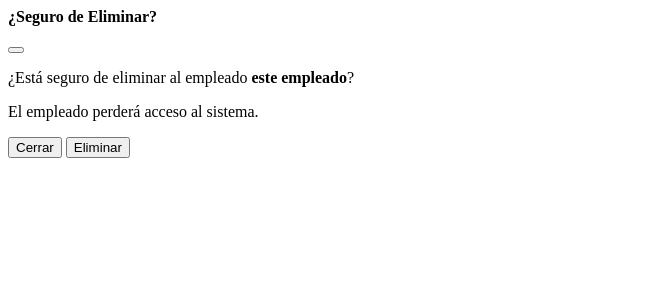
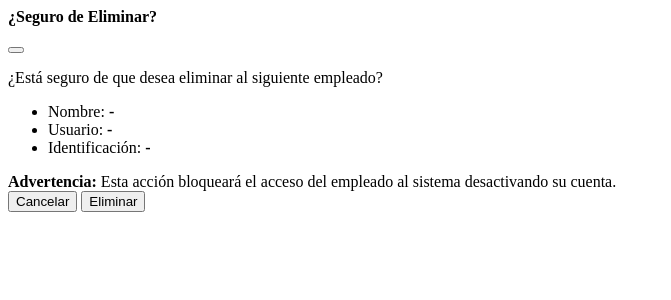
Before and after one commit to EmmanuelMG7/ink-pos, a Django app: template app_empleados/templates/modals/Modal_Eliminar_Empleado.html in a window 1280 px wide. Shown: the top 300 px of the page, without its empty margins (0-671 px from the left). Run offline with Django 5.2, Linux system fonts and the light colour scheme; the template is opened without the code that fills it, so the values that code supplies are empty.

Commit message:
feat(empleados): actualizar modal y acciones de tabla con prevencion de auto-eliminacion

```diff
--- a/app_empleados/templates/modals/Modal_Eliminar_Empleado.html
+++ b/app_empleados/templates/modals/Modal_Eliminar_Empleado.html
@@ -16,13 +16,32 @@
         </div>
 
         <div class="modal-body">
-          <p class="mb-1">¿Está seguro de eliminar al empleado <strong id="modal_eliminar_nombre">este empleado</strong>?</p>
-          <p class="text-danger small mb-0">El empleado perderá acceso al sistema.</p>
+          <p class="mb-2">¿Está seguro de que desea eliminar al siguiente empleado?</p>
+          <ul class="list-group mb-3">
+            <li class="list-group-item d-flex justify-content-between align-items-center">
+              <span class="text-muted">Nombre:</span>
+              <strong id="modal_eliminar_nombre">-</strong>
+            </li>
+            <li class="list-group-item d-flex justify-content-between align-items-center">
+              <span class="text-muted">Usuario:</span>
+              <strong id="modal_eliminar_usuario">-</strong>
+            </li>
+            <li class="list-group-item d-flex justify-content-between align-items-center">
+              <span class="text-muted">Identificación:</span>
+              <strong id="modal_eliminar_identificacion">-</strong>
+            </li>
+          </ul>
+          <div class="alert alert-warning d-flex align-items-center mb-0" role="alert">
+            <div>
+              <i class="bi bi-exclamation-triangle-fill me-2"></i>
+              <strong>Advertencia:</strong> Esta acción bloqueará el acceso del empleado al sistema desactivando su cuenta.
+            </div>
+          </div>
         </div>
 
         <div class="modal-footer">
-          <button type="button" class="btn btn-secondary" data-bs-dismiss="modal">Cerrar</button>
-          <button type="submit" class="btn btn-danger">Eliminar</button>
+          <button type="button" class="btn btn-secondary" data-bs-dismiss="modal">Cancelar</button>
+          <button type="submit" class="btn btn-danger" id="btn_confirmar_eliminar">Eliminar</button>
         </div>
       </form>
     </div>
@@ -38,43 +57,28 @@
         if (button) {
           var empleadoId = button.getAttribute('data-empleado-id');
           var empleadoNombre = button.getAttribute('data-empleado-nombre');
+          var empleadoUsuario = button.getAttribute('data-empleado-usuario');
+          var empleadoIdentificacion = button.getAttribute('data-empleado-identificacion');
 
           var inputId = modalEliminar.querySelector('#eliminar_empleado_id');
           var spanNombre = modalEliminar.querySelector('#modal_eliminar_nombre');
+          var spanUsuario = modalEliminar.querySelector('#modal_eliminar_usuario');
+          var spanIdentificacion = modalEliminar.querySelector('#modal_eliminar_identificacion');
 
           if (inputId) {
             inputId.value = empleadoId || '';
           }
           if (spanNombre) {
-            spanNombre.textContent = empleadoNombre ? empleadoNombre : 'este empleado';
+            spanNombre.textContent = empleadoNombre || 'este empleado';
+          }
+          if (spanUsuario) {
+            spanUsuario.textContent = empleadoUsuario || '-';
+          }
+          if (spanIdentificacion) {
+            spanIdentificacion.textContent = empleadoIdentificacion || '-';
           }
         }
       });
     }
   });
 </script>
-
-<script>
-  document.addEventListener('DOMContentLoaded', function () {
-    var modalEliminar = document.getElementById('modal_eliminar_empleado');
-    if (modalEliminar) {
-      modalEliminar.addEventListener('show.bs.modal', function (event) {
-        var button = event.relatedTarget;
-        if (button) {
-          var empleadoId = button.getAttribute('data-empleado-id');
-          var empleadoNombre = button.getAttribute('data-empleado-nombre');
-
-          var inputId = modalEliminar.querySelector('#eliminar_empleado_id');
-          var spanNombre = modalEliminar.querySelector('#modal_eliminar_nombre');
-
-          if (inputId) {
-            inputId.value = empleadoId || '';
-          }
-          if (spanNombre) {
-            spanNombre.textContent = empleadoNombre ? empleadoNombre : 'este empleado';
-          }
-        }
-      });
-    }
-  });
-</script>
```
Also changed, not shown: app_empleados/forms/empleado.py (+8 -3 lines), app_empleados/tables.py (+22 -14 lines).
